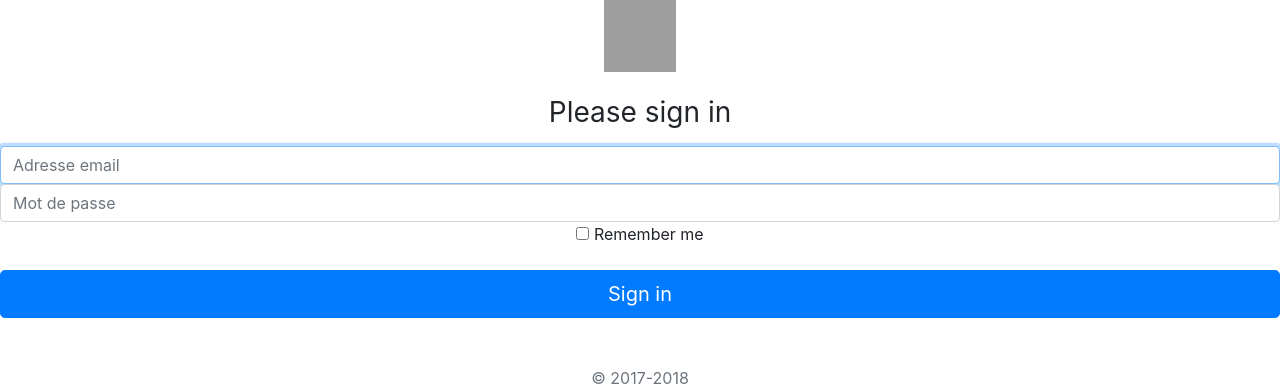
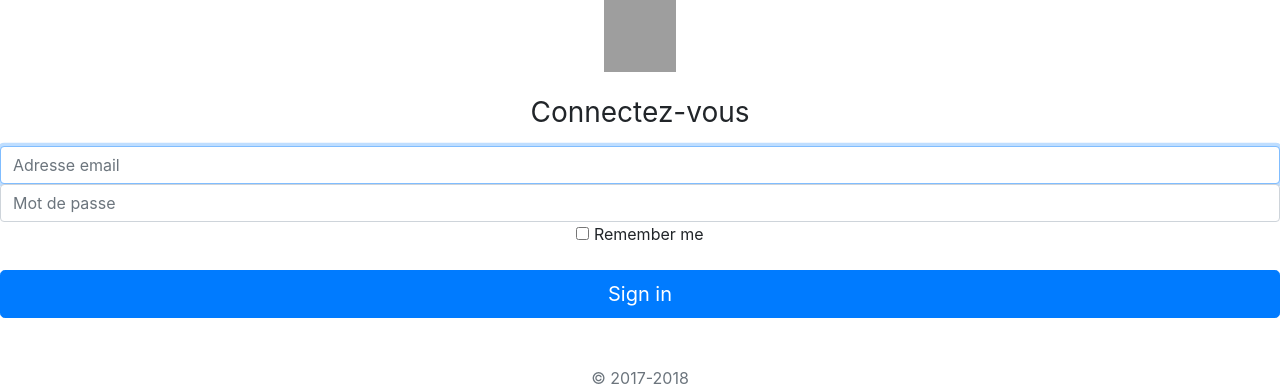
Before and after one commit to GeoffroyDutot/TP-CONTACT, a PHP site: page /login.php in a window 1280 px wide. Shown: the top 389 px of the page. Run offline with PHP 8.4, Linux system fonts and the light colour scheme; some libraries are stand-ins or nearby versions; grey boxes are pictures that could not be loaded.

Commit message:
geoffroy le dev

```diff
--- a/login.php
+++ b/login.php
@@ -50,7 +50,7 @@
 
     <form class="form-signin">
       <img class="mb-4" src="../../assets/brand/bootstrap-solid.svg" alt="" width="72" height="72">
-      <h1 class="h3 mb-3 font-weight-normal">Please sign in</h1>
+      <h1 class="h3 mb-3 font-weight-normal">Connectez-vous</h1>
       <label for="email" class="sr-only">Votre email :</label>
       <input type="email" id="email" class="form-control" placeholder="Adresse email" required autofocus>
       <label for="password" class="sr-only">Mot de passe :</label>
```
